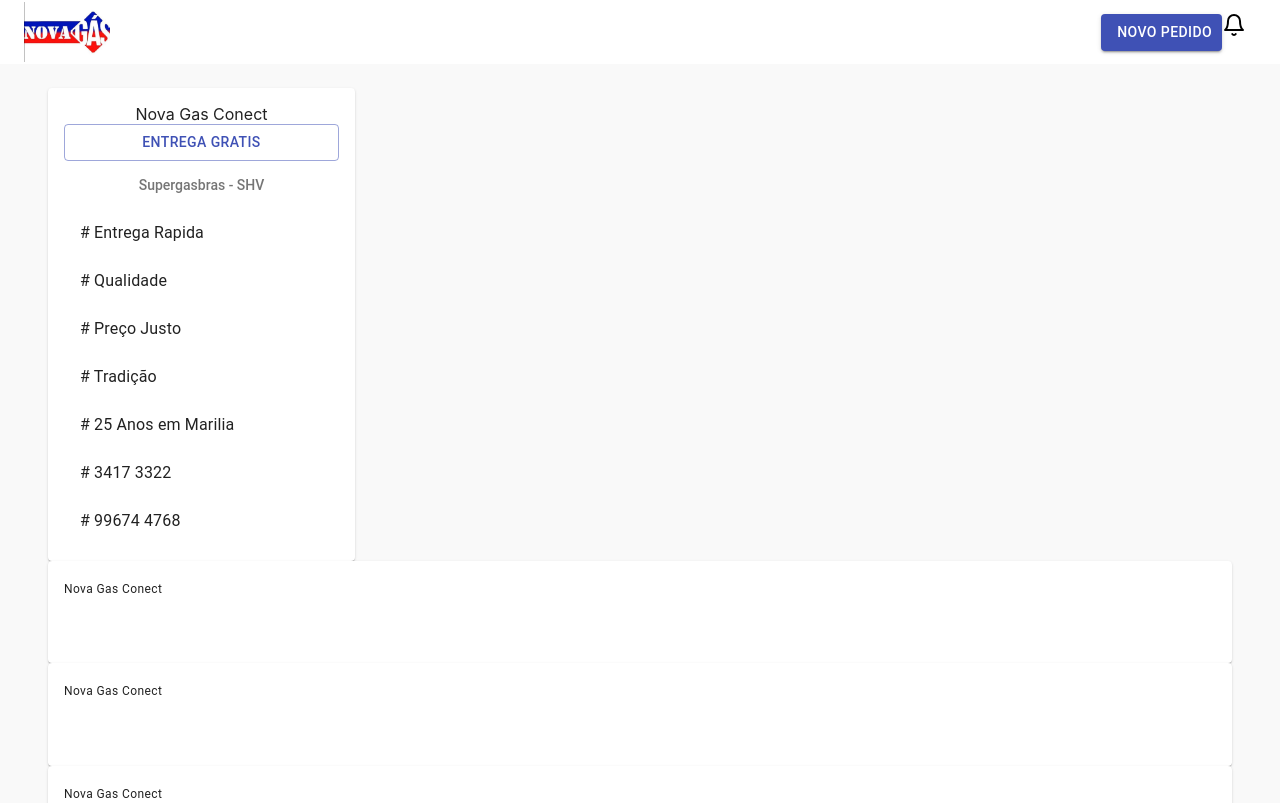
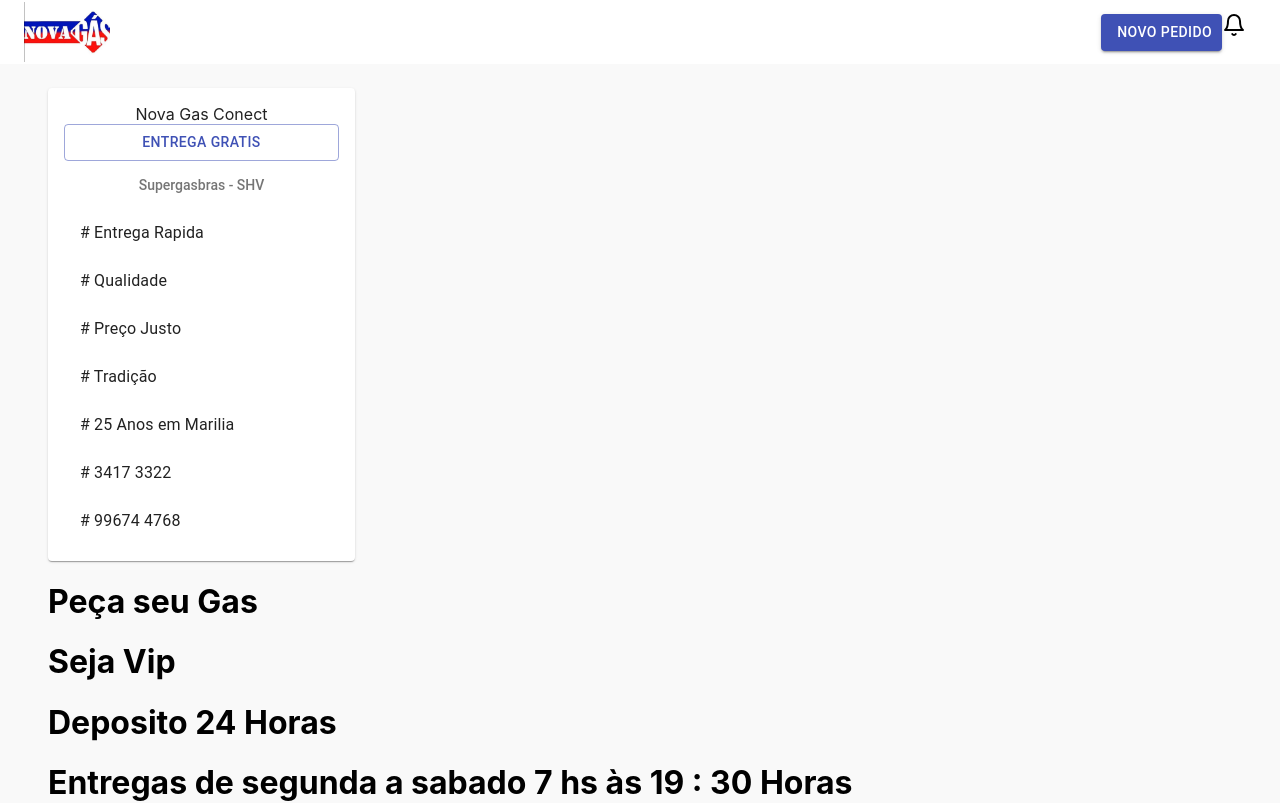
Before and after one commit to ThiagoAndradeDevs/novagas-conect, a React (Create React App) app: page / in a window 1280 px wide. Shown: the top 803 px of the page. Built offline with nearby package versions, Linux system fonts and the light colour scheme.

Commit message:
refatorando

```diff
--- a/src/components/PostCard/index.js
+++ b/src/components/PostCard/index.js
@@ -13,40 +13,12 @@
 
 
 
-const useStyles = makeStyles((theme) => {
-  root: {
-    marginBotton: theme.spacing(2)
-  }
+function PostCard({ post }) {
+  return (
+    <div>
+      <h1>{post.description}</h1>
+    </div>
+  )
+}
 
-
-
-
-})
-
-
-function PostCard({ post }) {
-  const classes = useStyles();
-
-
-  return (
-
-    <Card className={classes.root}>
-      <CardHeader
-
-        title={<Typography variant="h4">{post.title}</Typography>} subheader={
-          <Typography variant='caption' title={post.id}>{'Nova Gas Conect'}</Typography>}
-
-
-      >
-
-      </CardHeader>
-      <CardContent>
-
-      </CardContent>
-      <CardActions>
-
-      </CardActions>
-    </Card>
-  )
-};
 export default PostCard;
```
